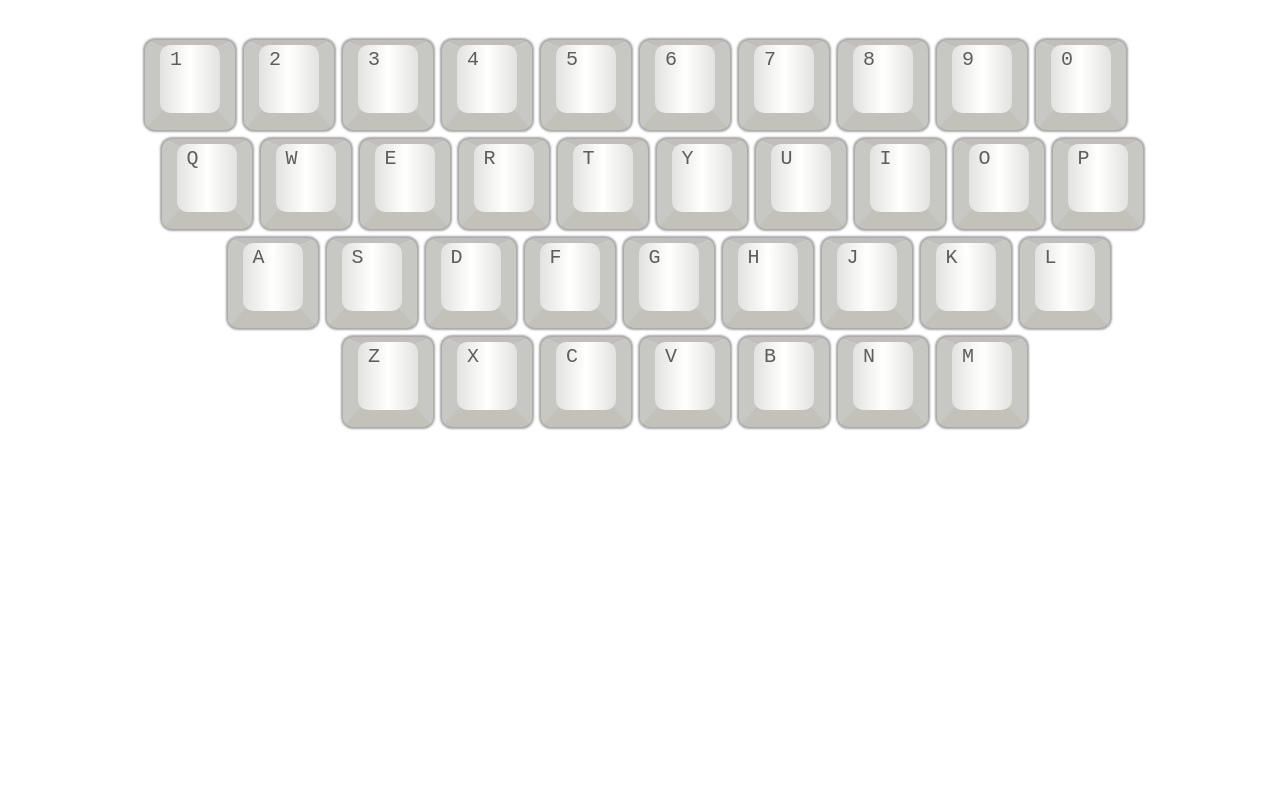
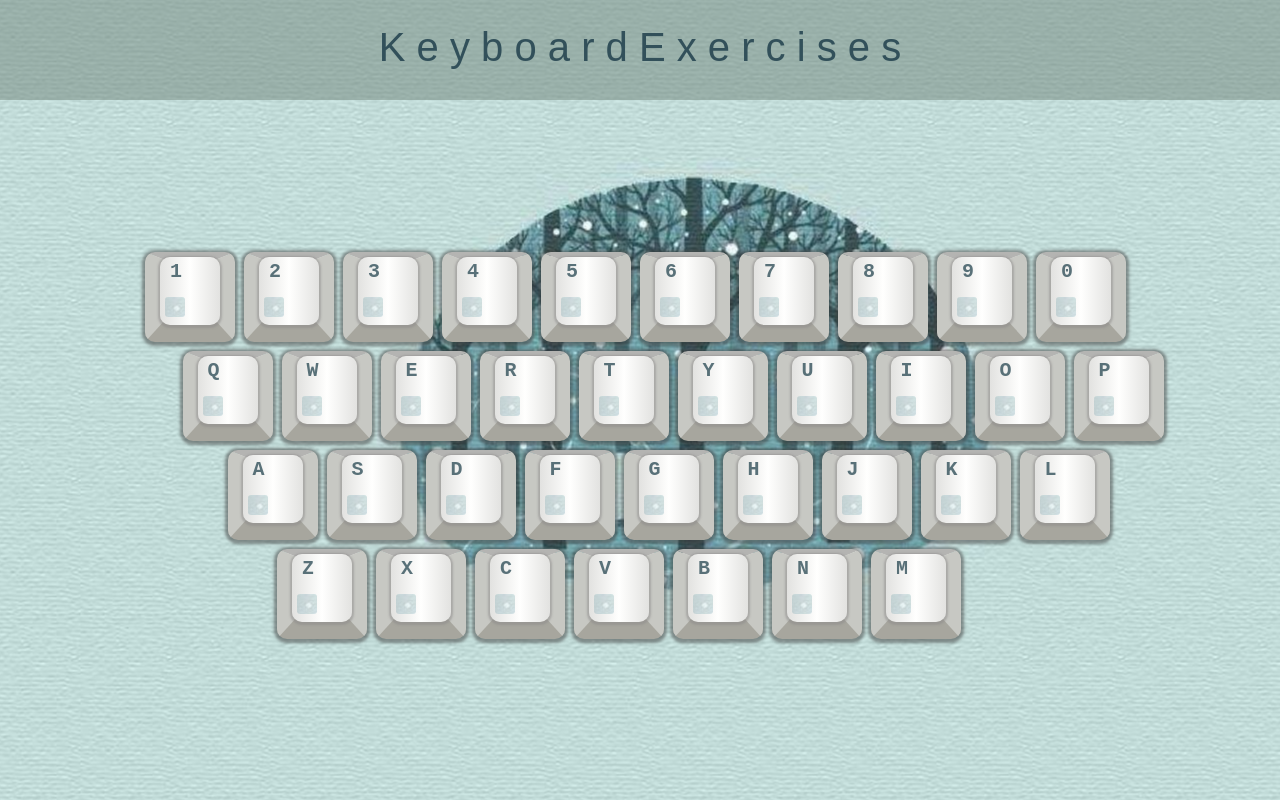
Before and after one commit to Yexuyao123/blog, a plain HTML site: page 0913做个导航页/index.html in a window 1280 px wide. Drawn offline with Linux system fonts and the light colour scheme.

Commit message:
做个导航页

```diff
--- a/0913做个导航页/index.html
+++ b/0913做个导航页/index.html
@@ -2,12 +2,16 @@
 <html lang="zh-Hans">
   <head>
     <meta charset="UTF-8" />
-    <title>我的导肮</title>
+    <title>键盘导航</title>
     <link rel="stylesheet" href="./style.css" />
   </head>
 
-  <body>
-    <header class="topBar"></header>
+  <body class="keyBody">
+    <header class="topBar">
+      <div class="myTitle">
+        <p>K e y b o a r d E x e r c i s e s</p>
+      </div>
+    </header>
     <main>
       <!-- <div class="outside2"><div class="example2">A</div></div> -->
       <div id="keyboard1" class="wrapper"></div>
--- a/0913做个导航页/main.js
+++ b/0913做个导航页/main.js
@@ -1,4 +1,6 @@
-var keys = {
+// 1、初始化数据
+function init () {
+  const keys = {
     0: {
       0: "1",
       1: "2",
@@ -10,7 +12,7 @@ var keys = {
       7: "8",
       8: "9",
       9: "0",
-    length: 10,
+      length: 10
     },
     1: {
       0: "q",
@@ -23,7 +25,7 @@ var keys = {
       7: "i",
       8: "o",
       9: "p",
-    length: 10,
+      length: 10
     },
     2: {
       0: "a",
@@ -35,96 +37,149 @@ var keys = {
       6: "j",
       7: "k",
       8: "l",
-    length: 9,
+      length: 9
     },
     3: { 0: "z", 1: "x", 2: "c", 3: "v", 4: "b", 5: "n", 6: "m", length: 7 },
-  length: 4,
-};
-// 数组里面有数组
-// var keys = {
-//     '0': {' 1 ',' 2 ',' 3 ',' 4 ',' 5 ',' 6 ',' 7 ',' 8 ',' 9 ',' 0 ','length':10},
-//     '1': {' q ',' w ',' e ',' r ',' t ',' y ',' u ',' i ',' o ',' p ','length':10},
-//     '2': {' a ',' s ',' d ',' f ',' g ',' h ',' j ',' k ',' l ','length':9},
-//     '3': {' z ',' x ',' c ',' v ',' b ',' n ',' m ','length':7},
-//     'length': 4
-// }
-//数组keys的长度为4，每个数里面还包裹这数组
-var hash = {
-  q: "qq.com",
+    length: 4
+  }
+  let hash = {
+    1: "wufazhuce.com",
+    2: undefined,
+    3: "360kan.com",
+    4: "4399.com",
+    5: "51zxw.net",
+    6: undefined,
+    7: undefined,
+    8: undefined,
+    9: undefined,
+    0: undefined,
+    q: "qzone.qq.com",
     w: "weibo.com",
-  e: "lee.me",
+    e: "ele.me",
     r: "renren.com",
-  t: "tianya.com",
-  y: "youtube.com",
+    t: "taobao.com",
+    y: "youku.com",
     u: "uc.com",
     i: "iqiyi.com",
     o: "opere.com",
-  p: undefined,
-  a: "acfun.tv",
-  s: "sohu.com",
+    p: "piaohua.com",
+    a: "amazon.cn",
+    s: "suning.com",
+    d: "douban.com",
+    f: undefined,
+    g: "igame.qq.com",
+    h: "mgtv.com",
+    j: "jd.com",
+    k: "kfc.com.cn",
+    l: "lol.qq.com",
     z: "zhihu.com",
-  m: "www.mcdonalds.com.cn",
-};
-var hashInLocalStorage = JSON.parse(localStorage.getItem("uuu") || "null");
+    x: "wx.qq.com",
+    c: "cctv.com",
+    v: "v.qq.com",
+    b: "bilibili.com",
+    n: "pvp.qq.com",
+    m: "www.mcdonalds.com.cn"
+  }
+  const hashInLocalStorage = JSON.parse(localStorage.getItem("uuu") || "null")
   // 取出localstorage中uuu对应的hash
   //! 这里的hashInLocalStorage是我们取的一个变量用来存缓存里面的uuu，所以l大写小写都可以
   if (hashInLocalStorage) {
-  hash = hashInLocalStorage;
+    hash = hashInLocalStorage
   }
-//如果用户之前保存过缓存，就会优先选取之前保存的数据
+  // 如果用户之前保存过缓存，就会优先选取之前保存的数据
+  return { keyx: keys, hashx: hash }
+  // 这里不能用两句return，通过哈希包裹一起return出去
+}
+// 2、生成一个element
+function addLabel (laber, attributes) {
+  const element = document.createElement(laber)
+  for (const key in attributes) {
+    element[key] = attributes[key]
+  }
+  return element
+}
 
-index = 0;
-while (index < keys["length"]) {
-  //0123
-  hang = document.createElement("div");
-  keyboard1.appendChild(hang);
-  row = keys[index]; //第一个数组0 第二个数组1 第三个数组2 第四个数组3
-  //console.log(row)
-  index2 = 0;
-  while (index2 < row["length"]) {
-    //index=0时row的length=10，index=1时row的length=10，index=2时row的length=9，index=3时row的length=7
-    //index2的取值：index=0时0-9，index=1时0-9，index=2时0-7，index=3时0-6
-    jianwai = document.createElement("div");
-    jianwai.classList.add("outside");
-    hang.appendChild(jianwai);
-    jian = document.createElement("kbd");
-    jian.textContent = row[index2];
-    jian.classList.add("example");
-    bianji = document.createElement("button");
-    bianji.id = row[index2];
-    bianji.textContent = "编辑";
+// 1、初始化数据
+const hashA = init()
+console.log(hashA)
+const keys = hashA.keyx
+const hash = hashA.hashx
+
+// 2、生成键盘
+for (let index = 0; index < keys.length; index++) {
+  const hang = addLabel("div")
+  const keyboard1 = document.getElementById("keyboard1")
+  keyboard1.appendChild(hang)
+
+  const row = keys[index] // 第一个数组0 第二个数组1 第三个数组2 第四个数组3
+  for (let index2 = 0; index2 < row.length; index2++) {
+    // index=0时row的length=10，index=1时row的length=10，index=2时row的length=9，index=3时row的length=7
+    // index2的取值：index=0时0-9，index=1时0-9，index=2时0-7，index=3时0-6
+    const jianwai = addLabel("div", { className: "outside" })
+    hang.appendChild(jianwai)
+    const jian = addLabel("kbd", { textContent: row[index2], className: "example" })
+    const img = creatImg()
+    const bianji = creatBianji()
+    jian.appendChild(img)
+    jian.appendChild(bianji)
+    jianwai.appendChild(jian)
+
+    // 生成一个img
+    function creatImg () {
+      const img = addLabel("img")
+      if (hash[row[index2]]) {
+        img.src = "http://" + hash[row[index2]] + "/favicon.ico"
+        img.className = "logoImg"
+      } else {
+        // img.className = "lost";
+        img.src = "./img/without.png"
+        img.className = "addImg"
+      }
+      img.onerror = function (xxxxx) {
+        xxxxx.target.src = "./img/without.png"
+        xxxxx.target.className = "addImg"
+      }
+      return img
+    }
+    // 生成一个编辑
+    function creatBianji () {
+      const bianji = addLabel("button", { id: row[index2], textContent: "编辑" })
       bianji.onclick = function (aaa) {
-      //监听用户鼠标在编辑容器中即button按钮中点击x所生成的对象
-      key = aaa["target"]["id"];
-      //! aaa['target']就是用户点击的元素
-      //获取到用户点击的对象aaa中rarget的id值，如用户点击q，则变量key会被赋值上q
+        // 监听用户鼠标在编辑容器中即button按钮中点击x所生成的对象
+        const button2 = aaa.target
+        const key = button2.id
+        // aaa['target']就是用户点击的元素
+        // 获取到用户点击的对象aaa中rarget的id值，如用户点击q，则变量key会被赋值上q
         // key = key.trim()
         //! 这是变量值
-      x = prompt("输入你想保存的网址"); //weixin.com
-      hash[key] = x; //将用户输入的网址写入hash对象中的key的值,即q:weixin.com
-      //! 这是对象里的key值
-      // console.log(hash)
+        const x = prompt("输入你想保存的网址") // weixin.com
+        const img2 = button2.previousSibling
+        img2.src = "http://" + x + "/favicon.ico"
+        img2.className = "logoImg"
+
+        img2.onerror = function (xxxxx) {
+          xxxxx.target.src = "./img/without.png"
+          xxxxx.target.className = "addImg"
+        }
+        hash[key] = x
+        // 将用户输入的网址写入hash对象中的key的值,即q:weixin.com
+        // 这是对象里的key值
         // 这里发现hash中存入的不是q:weixin.com，而是' q ':weixin.com导致最后website获取q的值的时候还是原来的值所以应该补充key = key.trim()清楚左右L空格
-      localStorage.setItem("uuu", JSON.stringify(hash));
-      //将用户最新hash数据保存到uuu
-      //! 注意这里的localStorage第一个l必须小写
-    };
-    jian.appendChild(bianji);
-    jianwai.appendChild(jian);
-    index2 = index2 + 1;
+        localStorage.setItem("uuu", JSON.stringify(hash))
+        // 将用户最新hash数据保存到uuu
+        // 注意这里的localStorage第一个l必须小写
       }
-  index = index + 1;
+      return bianji
     }
+  }
+}
+
 document.onkeypress = function (aaa) {
-  //监听用户在文件中按下按键x所生成的对象
-  // console.log(hash)
-  key = aaa["key"]; //带引号的key是字符串（key：value中的key，不带引号的key是变量用来赋值
-  //! 这是变量赋值
-  // console.log(hash[key])
-  website = hash[key];
+  // 监听用户在文件中按下按键x所生成的对象
+  const key = aaa.key // 带引号的key是字符串（key：value中的key，不带引号的key是变量用来赋值，这是变量赋值
+  const website = hash[key]
   if (website) {
-    //location.href = 'http://' + website
-    //当前窗口打开
-    window.open("http://" + website, "_blank"); //新窗口打开
+    // location.href = 'http://' + website，当前窗口打开
+    window.open("http://" + website, "_blank") // 新窗口打开
   }
-};
+}
--- a/0913做个导航页/style.css
+++ b/0913做个导航页/style.css
@@ -5,9 +5,37 @@
 a {
   text-decoration: none;
 }
+
 .topBar {
-  height: 40px;
+  height: 100px;
+  width: 100vw;
+  background-color: rgba(114, 134, 125, 0.5);
 }
+.myTitle {
+  text-align: center;
+  font-family: fantasy;
+  font-size: 40px;
+  color: rgb(50, 80, 90);
+  margin-top: 25px;
+}
+
+.keyBody {
+  height: 100vh;
+  display: flex;
+  justify-content: center;
+  align-items: center;
+  /* 绝对居中，水平+垂直居中 */
+  flex-direction: column;
+  /* flex默认横向摆，更改为竖向 */
+  background: cornsilk url(./img/123.jpg) no-repeat center center scroll;
+}
+main {
+  flex: 1;
+  display: flex;
+  justify-content: center;
+  align-items: center;
+}
+
 .example {
   border-top: 0px solid rgb(226, 226, 224);
   border-radius: 10px;
@@ -24,18 +52,22 @@ a {
     rgba(226, 226, 224) 100%
   );
   text-align: left;
-  color: rgb(95, 94, 93);
+  color: rgb(50, 80, 90, 0.8);
+  font-weight: bold;
   font-size: 20px;
   display: inline-block;
   position: absolute;
   top: -3px;
   left: -5px;
+  box-shadow: 0 1px 2px 2px rgba(139, 137, 137, 0.5);
 }
 .outside {
-  border-top: 8px solid rgb(192, 191, 189);
+  /* border-top: 8px solid rgb(192, 191, 189); */
+  border-top: 8px solid rgb(180, 180, 178);
   border-left: 20px solid rgb(199, 200, 195);
   border-right: 20px solid rgb(199, 200, 195);
-  border-bottom: 22px solid rgb(194, 193, 186);
+  /* border-bottom: 22px solid rgb(194, 193, 186); */
+  border-bottom: 22px solid rgb(167, 166, 158);
   border-radius: 10px;
   width: 50px;
   height: 60px;
@@ -45,7 +77,7 @@ a {
   text-transform: uppercase;
   position: relative;
   display: inline-block;
-  box-shadow: 0 0 2px 2px rgba(82, 81, 81, 0.5);
+  box-shadow: 0 1px 3px 3px rgba(58, 57, 57, 0.5);
 }
 /* kbd {
   border: 1px solid red;
@@ -58,13 +90,13 @@ a {
   position: relative;
 } */
 main > .wrapper > div:nth-child(2) {
-  margin-left: 33px;
+  margin-left: 75px;
 }
 main > .wrapper > div:nth-child(3) {
   margin-left: 66px;
 }
 main > .wrapper > div:nth-child(4) {
-  margin-left: 99px;
+  margin-left: -33px;
 }
 main {
   text-align: center;
@@ -83,6 +115,27 @@ kbd > button {
 kbd:hover > button {
   display: inline-block;
 }
+
+.logoImg {
+  height: 20px;
+  width: 20px;
+  position: absolute;
+  top: 40px;
+  left: 5px;
+  border-radius: 3px;
+}
+.addImg {
+  height: 20px;
+  width: 20px;
+  position: absolute;
+  top: 40px;
+  left: 5px;
+  border-radius: 3px;
+  opacity: 0.3;
+}
+/* .lost {
+  display: none;
+} */
 
 /* 方法2 */
 /* .example2 {
```
Also changed, not shown: 0913做个导航页/img/123.jpg (added), 0913做个导航页/img/without.png (added). Lines whose indentation alone changed are shown as unchanged.
